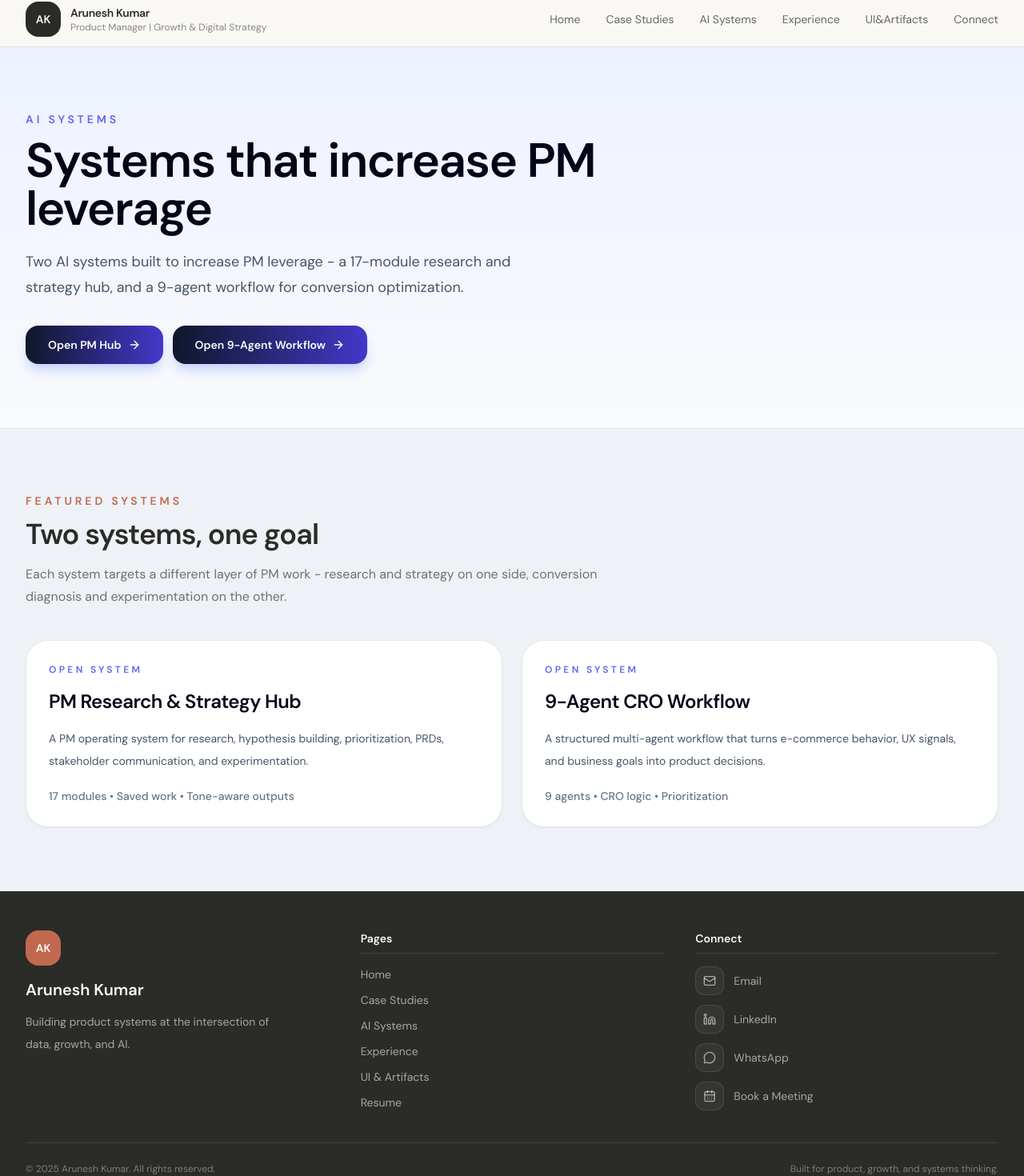
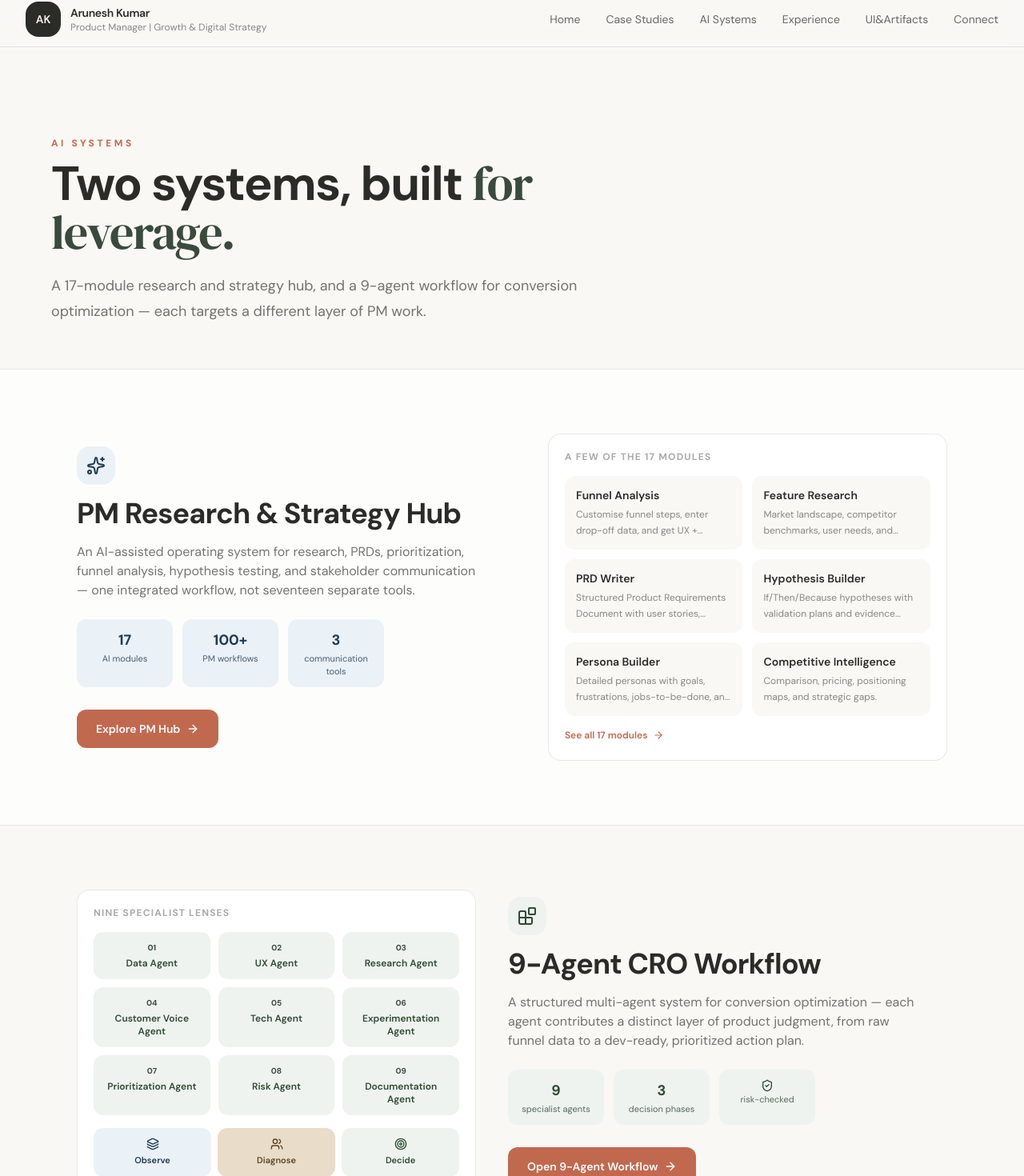
Before and after one commit to aruneshk30/Website, a Next.js app: page /ai-systems in a window 1280 px wide. Shown: the part 10-1480 px from the top of the page at 80% size. Built offline with nearby package versions, Linux system fonts and the light colour scheme.

Commit message:
Refactor AiSystemsPage with new structure and components

```diff
--- a/app/ai-systems/page.tsx
+++ b/app/ai-systems/page.tsx
@@ -1,50 +1,192 @@
 import Link from "next/link";
-import { ArrowRight } from "lucide-react";
-import { SectionHeading } from "@/components/section-heading";
-import { aiSystemCards } from "@/lib/site-data";
+import { ArrowRight, Sparkles, Blocks, Layers, Users, Target, ShieldCheck } from "lucide-react";
+import { FadeIn } from "@/components/fade-in";
+import { pmHubModules, croAgents } from "@/lib/site-data";
+
+const pmHubHighlights = pmHubModules.slice(0, 6);
+
+const pmHubStats = [
+  { value: "17", label: "AI modules" },
+  { value: "100+", label: "PM workflows" },
+  { value: "3", label: "communication tools" },
+];
+
+const croPhases = [
+  { icon: Layers, title: "Observe", desc: "Data Agent reads funnel signals and drop-offs.", tone: "bg-dustyblue-50 text-dustyblue-800" },
+  { icon: Users, title: "Diagnose", desc: "UX, Research, Voice, and Tech agents each add a lens.", tone: "bg-sand text-sand-800" },
+  { icon: Target, title: "Decide", desc: "Experimentation, Prioritization, Risk, Docs ship a plan.", tone: "bg-sage-50 text-sage-800" },
+];
 
 export default function AiSystemsPage() {
   return (
-    <main>
-      <section className="border-b border-slate-200 bg-gradient-to-b from-indigo-50 to-slate-50 py-20">
-        <div className="mx-auto max-w-7xl px-6 lg:px-8">
-          <div className="max-w-3xl">
-            <p className="mb-3 text-sm font-semibold uppercase tracking-[0.28em] text-indigo-500">AI Systems</p>
-            <h1 className="text-4xl font-semibold tracking-tight text-slate-950 md:text-6xl">Systems that increase PM leverage</h1>
-            <p className="mt-5 max-w-2xl text-lg leading-8 text-slate-600">
-              Two AI systems built to increase PM leverage - a 17-module research and strategy hub, and a 9-agent workflow for conversion optimization.
+    <main className="min-h-screen bg-cream">
+
+      {/* Hero */}
+      <section className="px-4 pb-14 pt-28 md:px-6 lg:px-8">
+        <div className="mx-auto max-w-6xl">
+          <FadeIn>
+            <p className="mb-3 text-xs font-bold uppercase tracking-[0.3em] text-terracotta">AI Systems</p>
+            <h1 className="max-w-3xl text-4xl font-bold tracking-tight text-charcoal md:text-6xl">
+              Two systems, built{" "}
+              <span className="font-serif font-normal text-sage-700">for leverage.</span>
+            </h1>
+            <p className="mt-5 max-w-2xl text-lg leading-8 text-charcoal/65">
+              A 17-module research and strategy hub, and a 9-agent workflow for
+              conversion optimization — each targets a different layer of PM work.
             </p>
-          </div>
-          <div className="mt-8 flex flex-wrap gap-3">
-           <Link href="/ai-systems/pm-hub" className="inline-flex items-center gap-2 rounded-2xl bg-gradient-to-r from-slate-900 to-indigo-700 px-7 py-3.5 text-sm font-semibold text-white shadow-lg shadow-indigo-200 transition hover:scale-[1.02]">
-              Open PM Hub <ArrowRight className="h-4 w-4" />
-            </Link>
-            <Link href="/ai-systems/cro-workflow" className="inline-flex items-center gap-2 rounded-2xl bg-gradient-to-r from-slate-900 to-indigo-700 px-7 py-3.5 text-sm font-semibold text-white shadow-lg shadow-indigo-200 transition hover:scale-[1.02]">
-              Open 9-Agent Workflow <ArrowRight className="h-4 w-4" />
-            </Link>
-          </div>
+          </FadeIn>
         </div>
       </section>
 
-      <section className="py-20 bg-[#eef2f7]">
-        <div className="mx-auto max-w-7xl px-6 lg:px-8">
-          <SectionHeading
-            eyebrow="Featured Systems"
-            title="Two systems, one goal"
-            subtitle="Each system targets a different layer of PM work - research and strategy on one side, conversion diagnosis and experimentation on the other."
-          />
-          <div className="mt-10 grid gap-6 lg:grid-cols-2">
-            {aiSystemCards.map((card) => (
-              <Link key={card.title} href={card.href} className="flex flex-col rounded-[1.75rem] border border-slate-200 bg-white p-7 shadow-sm transition hover:-translate-y-1 hover:shadow-lg">
-                <div className="text-xs font-semibold uppercase tracking-[0.28em] text-indigo-500">Open System</div>
-                <h3 className="mt-4 text-2xl font-semibold tracking-tight text-slate-950">{card.title}</h3>
-                <p className="mt-4 text-sm leading-7 text-slate-600">{card.description}</p>
-                <p className="mt-auto pt-5 text-sm font-medium text-slate-500">{card.meta}</p>
-              </Link>
-            ))}
-          </div>
+      {/* ── PM HUB SHOWCASE ── */}
+      <section id="pm-hub" className="border-y border-charcoal/10 bg-white/70 py-16 md:py-20">
+        <div className="mx-auto max-w-6xl px-4 md:px-6 lg:px-8">
+          <FadeIn>
+            <div className="grid grid-cols-1 gap-10 lg:grid-cols-[1.1fr_1fr] lg:items-center">
+
+              <div>
+                <div className="mb-4 flex h-12 w-12 items-center justify-center rounded-2xl bg-dustyblue-50 text-dustyblue-800">
+                  <Sparkles className="h-6 w-6" />
+                </div>
+                <h2 className="text-3xl font-bold tracking-tight text-charcoal md:text-4xl">
+                  PM Research & Strategy Hub
+                </h2>
+                <p className="mt-4 max-w-lg text-sm leading-7 text-charcoal/65 md:text-base">
+                  An AI-assisted operating system for research, PRDs, prioritization,
+                  funnel analysis, hypothesis testing, and stakeholder communication —
+                  one integrated workflow, not seventeen separate tools.
+                </p>
+
+                <div className="mt-6 grid grid-cols-3 gap-3 max-w-sm">
+                  {pmHubStats.map((s) => (
+                    <div key={s.label} className="rounded-xl bg-dustyblue-50 p-3 text-center">
+                      <p className="text-lg font-bold text-dustyblue-800">{s.value}</p>
+                      <p className="mt-0.5 text-[11px] leading-snug text-dustyblue-800/80">{s.label}</p>
+                    </div>
+                  ))}
+                </div>
+
+                <Link
+                  href="/ai-systems/pm-hub"
+                  className="mt-7 inline-flex items-center gap-2 rounded-xl bg-terracotta px-6 py-3.5 text-sm font-semibold text-white transition hover:bg-terracotta-600"
+                >
+                  Explore PM Hub <ArrowRight className="h-4 w-4" />
+                </Link>
+              </div>
+
+              {/* Module preview grid */}
+              <div className="rounded-2xl border border-charcoal/10 bg-white p-5">
+                <p className="mb-4 text-xs font-bold uppercase tracking-widest text-charcoal/40">
+                  A few of the 17 modules
+                </p>
+                <div className="grid grid-cols-2 gap-3">
+                  {pmHubHighlights.map((m) => (
+                    <div key={m.title} className="rounded-xl bg-cream p-3.5">
+                      <p className="text-sm font-semibold text-charcoal">{m.title}</p>
+                      <p className="mt-1 text-xs leading-5 text-charcoal/55 line-clamp-2">{m.description}</p>
+                    </div>
+                  ))}
+                </div>
+                <Link
+                  href="/ai-systems/pm-hub"
+                  className="mt-4 inline-flex items-center gap-1.5 text-xs font-semibold text-terracotta hover:text-terracotta-600"
+                >
+                  See all 17 modules <ArrowRight className="h-3.5 w-3.5" />
+                </Link>
+              </div>
+
+            </div>
+          </FadeIn>
         </div>
       </section>
+
+      {/* ── 9-AGENT CRO SHOWCASE ── */}
+      <section id="cro-workflow" className="py-16 md:py-20">
+        <div className="mx-auto max-w-6xl px-4 md:px-6 lg:px-8">
+          <FadeIn>
+            <div className="grid grid-cols-1 gap-10 lg:grid-cols-[1fr_1.1fr] lg:items-center">
+
+              {/* Agent flow preview */}
+              <div className="order-2 rounded-2xl border border-charcoal/10 bg-white p-5 lg:order-1">
+                <p className="mb-4 text-xs font-bold uppercase tracking-widest text-charcoal/40">
+                  Nine specialist lenses
+                </p>
+                <div className="grid grid-cols-3 gap-2.5 sm:grid-cols-3">
+                  {croAgents.map((a, i) => (
+                    <div key={a.title} className="rounded-xl bg-sage-50 p-3 text-center">
+                      <p className="text-[10px] font-bold text-sage-700">{String(i + 1).padStart(2, "0")}</p>
+                      <p className="mt-1 text-xs font-semibold leading-4 text-sage-800">{a.title}</p>
+                    </div>
+                  ))}
+                </div>
+                <div className="mt-4 grid grid-cols-3 gap-2">
+                  {croPhases.map((p) => (
+                    <div key={p.title} className={`rounded-xl ${p.tone} p-3 text-center`}>
+                      <p.icon className="mx-auto h-4 w-4" />
+                      <p className="mt-1 text-[11px] font-semibold">{p.title}</p>
+                    </div>
+                  ))}
+                </div>
+              </div>
+
+              <div className="order-1 lg:order-2">
+                <div className="mb-4 flex h-12 w-12 items-center justify-center rounded-2xl bg-sage-50 text-sage-800">
+                  <Blocks className="h-6 w-6" />
+                </div>
+                <h2 className="text-3xl font-bold tracking-tight text-charcoal md:text-4xl">
+                  9-Agent CRO Workflow
+                </h2>
+                <p className="mt-4 max-w-lg text-sm leading-7 text-charcoal/65 md:text-base">
+                  A structured multi-agent system for conversion optimization —
+                  each agent contributes a distinct layer of product judgment, from
+                  raw funnel data to a dev-ready, prioritized action plan.
+                </p>
+
+                <div className="mt-6 grid grid-cols-3 gap-3 max-w-sm">
+                  <div className="rounded-xl bg-sage-50 p-3 text-center">
+                    <p className="text-lg font-bold text-sage-800">9</p>
+                    <p className="mt-0.5 text-[11px] leading-snug text-sage-800/80">specialist agents</p>
+                  </div>
+                  <div className="rounded-xl bg-sage-50 p-3 text-center">
+                    <p className="text-lg font-bold text-sage-800">3</p>
+                    <p className="mt-0.5 text-[11px] leading-snug text-sage-800/80">decision phases</p>
+                  </div>
+                  <div className="rounded-xl bg-sage-50 p-3 text-center">
+                    <ShieldCheck className="mx-auto h-4 w-4 text-sage-800" />
+                    <p className="mt-0.5 text-[11px] leading-snug text-sage-800/80">risk-checked</p>
+                  </div>
+                </div>
+
+                <Link
+                  href="/ai-systems/cro-workflow"
+                  className="mt-7 inline-flex items-center gap-2 rounded-xl bg-terracotta px-6 py-3.5 text-sm font-semibold text-white transition hover:bg-terracotta-600"
+                >
+                  Open 9-Agent Workflow <ArrowRight className="h-4 w-4" />
+                </Link>
+              </div>
+
+            </div>
+          </FadeIn>
+        </div>
+      </section>
+
+      {/* ── CLOSING ── */}
+      <section className="border-t border-charcoal/10 bg-charcoal py-16">
+        <div className="mx-auto max-w-3xl px-4 text-center md:px-6 lg:px-8">
+          <FadeIn>
+            <p className="text-xs font-bold uppercase tracking-[0.3em] text-terracotta">Built by a PM, for PMs</p>
+            <h2 className="mt-3 text-2xl font-bold tracking-tight text-cream md:text-3xl">
+              Your own workflow, not generic AI output
+            </h2>
+            <p className="mt-4 text-sm leading-7 text-cream/60 md:text-base">
+              Designed as a product-grade operating system that helps product
+              managers accelerate research, strategy, and execution — not a chatbot
+              wrapper, a real workflow built around how PM work actually happens.
+            </p>
+          </FadeIn>
+        </div>
+      </section>
+
     </main>
   );
 }
```
